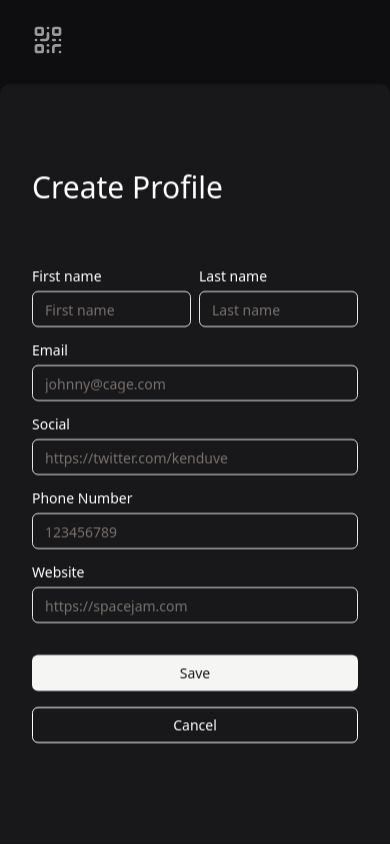
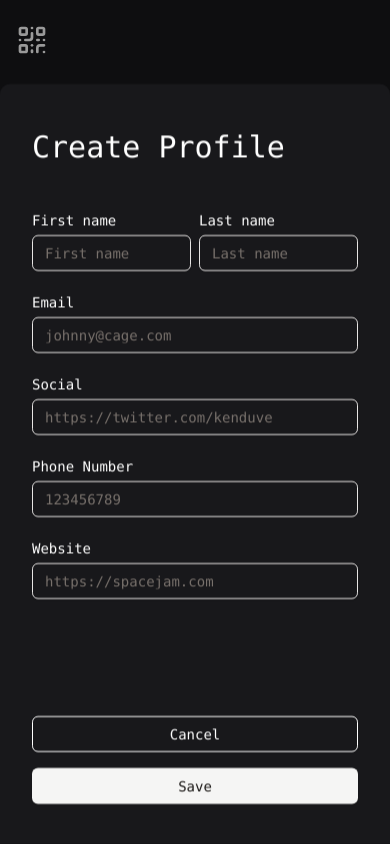
Before and after one commit to kenneth-duverge/qr-me, a React (Vite) app: page / in a window 390 px wide. Both pictures are taken after a click on the button "New". Built offline with nearby package versions, Linux system fonts and the light colour scheme.

Commit message:
Add drawers and crud api

```diff
--- a/package.json
+++ b/package.json
@@ -13,7 +13,9 @@
     "@hookform/resolvers": "^3.3.4",
     "@radix-ui/react-icons": "^1.3.0",
     "@radix-ui/react-label": "^2.0.2",
+    "@radix-ui/react-separator": "^1.0.3",
     "@radix-ui/react-slot": "^1.0.2",
+    "@tanstack/react-query": "^5.35.5",
     "autoprefixer": "^10.4.19",
     "class-variance-authority": "^0.7.0",
     "clsx": "^2.1.1",
--- a/src/App.tsx
+++ b/src/App.tsx
@@ -1,6 +1,6 @@
 import './App.css';
 import { RouterProvider, createBrowserRouter } from 'react-router-dom';
-
+import { QueryClient, QueryClientProvider } from '@tanstack/react-query';
 import { Generate } from './routes/generate';
 import { Root } from './routes/root';
 import { Index } from './routes';
@@ -43,7 +43,12 @@ const router = createBrowserRouter([
 //   .addPhoneNumber(9175871799, 'PREF;WORK')
 //   .addSocial('https://twitter.com/kenduve', 'Instagram', 'kenduve')
 //   .addURL('https://kennethduverge.com');
+const queryClient = new QueryClient();
 
 export default function App() {
-  return <RouterProvider router={router} />;
+  return (
+    <QueryClientProvider client={queryClient}>
+      <RouterProvider router={router} />
+    </QueryClientProvider>
+  );
 }
--- a/src/components/qr-form.tsx
+++ b/src/components/qr-form.tsx
@@ -4,7 +4,7 @@ import { Label } from '@/components/ui/label';
 export const QrForm = () => {
   return (
     // Should the `form` element be wrapped here?
-    <div className="flex flex-col gap-4 text-white">
+    <div className="flex flex-col gap-6 text-white w-full">
       <div className="flex gap-2 w-full">
         <Label className="flex flex-col gap-2 w-full">
           First name
--- /dev/null
+++ b/src/components/ui/separator.tsx
@@ -0,0 +1,29 @@
+import * as React from "react"
+import * as SeparatorPrimitive from "@radix-ui/react-separator"
+
+import { cn } from "@/lib/utils"
+
+const Separator = React.forwardRef<
+  React.ElementRef<typeof SeparatorPrimitive.Root>,
+  React.ComponentPropsWithoutRef<typeof SeparatorPrimitive.Root>
+>(
+  (
+    { className, orientation = "horizontal", decorative = true, ...props },
+    ref
+  ) => (
+    <SeparatorPrimitive.Root
+      ref={ref}
+      decorative={decorative}
+      orientation={orientation}
+      className={cn(
+        "shrink-0 bg-border",
+        orientation === "horizontal" ? "h-[1px] w-full" : "h-full w-[1px]",
+        className
+      )}
+      {...props}
+    />
+  )
+)
+Separator.displayName = SeparatorPrimitive.Root.displayName
+
+export { Separator }
--- /dev/null
+++ b/src/lib/api.ts
@@ -0,0 +1,56 @@
+import { useQuery } from '@tanstack/react-query';
+
+const profiles = [
+  {
+    id: 1,
+    name: 'Professional',
+    createdDate: 'March 12, 2024',
+  },
+  {
+    id: 2,
+    name: 'Work',
+    createdDate: 'March 8, 2024',
+  },
+  {
+    id: 3,
+    name: 'Comic con',
+    createdDate: 'March 7, 2024',
+  },
+  {
+    id: 4,
+    name: 'Friends & Family',
+    createdDate: 'March 5, 2024',
+  },
+];
+
+export const getProfiles = async () => {
+  return profiles;
+};
+
+export const getProfile = async (id: number | string) => profiles.find((p) => p.id === id);
+
+export const createProfile = async (profile: (typeof profiles)[0]) =>
+  profiles.push(profile) && profiles;
+
+export const deleteProfile = async (id: number | string) => profiles.filter((p) => p.id !== id);
+
+export const updateProfile = async (profile: (typeof profiles)[0]) => {
+  return profiles.map((p) => {
+    if (p.id === profile.id) {
+      return {
+        ...p,
+        ...profile,
+      };
+    }
+
+    return p;
+  });
+};
+
+export const useGetProfiles = () => {
+  return useQuery({ queryKey: ['profiles'], queryFn: getProfiles });
+};
+
+export const useGetProfile = (id: string | number) => {
+  return useQuery({ queryKey: ['profiles', id], queryFn: async () => await getProfile(id) });
+};
--- a/src/routes/generate.tsx
+++ b/src/routes/generate.tsx
@@ -33,9 +33,14 @@ export const Generate = () => {
   };
 
   return (
-    <div className="flex h-full pt-16 md:pt-0 flex-1 w-full flex-col-reverse lg:flex-row justify-evenly items-center gap-6 bg-zinc-900">
+    <div className="flex-1 font-mono w-full flex flex-col gap-4 py-8 text-white container !px-4 lg:!px-8">
+      <div className="justify-start flex flex-col pt-8 md:pt-0">
+        <div className="flex justify-between items-center">
+          <h1 className="text-2xl lg:text-3xl text-white">Create Profile</h1>
+        </div>
+        <div className="flex w-full flex-col-reverse mt-16 lg:mt-20 self-center lg:flex-row justify-evenly items-center gap-6">
           <form
-        className="w-full md:w-[500px] h-max pb-20 md:pb-0 px-4 shadow-sm gap-8 flex flex-col"
+            className="w-full md:w-[500px] h-max pb-20 md:pb-0 px-4 shadow-sm gap-8 flex flex-col justify-center items-center"
             onSubmit={(e) => {
               e.preventDefault();
 
@@ -62,7 +67,7 @@ export const Generate = () => {
             }}
           >
             <QrForm />
-        <Button type="submit" variant="secondary">
+            <Button type="submit" variant="secondary" className="w-full">
               Generate
             </Button>
           </form>
@@ -79,5 +84,7 @@ export const Generate = () => {
             <QRCode size={256} className="w-[250px]" value={vCard} viewBox={`0 0 256 256`} />
           </div>
         </div>
+      </div>
+    </div>
   );
 };
--- a/src/routes/index.tsx
+++ b/src/routes/index.tsx
@@ -1,9 +1,12 @@
+import { PencilIcon } from 'lucide-react';
+import QRCode from 'react-qr-code';
+import { Link } from 'react-router-dom';
 import { Drawer } from 'vaul';
-import QRCode from 'react-qr-code';
 
+import { QrForm } from '@/components/qr-form';
 import { Button } from '@/components/ui/button';
-import { Link } from 'react-router-dom';
-import { QrForm } from '@/components/qr-form';
+
+import { useGetProfile, useGetProfiles } from '@/lib/api';
 
 const EmptyState = () => (
   <div className="w-full text-white font-mono md:w-[80%] h-[80%] lg:border-2 lg:mx-auto mt-10 border-zinc-500 border-dashed rounded-md  flex p-8 items-center justify-center">
@@ -25,21 +28,24 @@ const EmptyState = () => (
   </div>
 );
 
-const QrProfile = ({ children }: React.PropsWithChildren) => {
+const QrProfile = ({
+  children,
+  profileId,
+}: React.PropsWithChildren<{ profileId: string | number }>) => {
   return (
     <div className="w-full md:w-full h-max bg-zinc-800 p-4 flex gap-4 items-center hover:bg-zinc-700 rounded-md">
       <div className="w-max border h-full">
         <QRCode value={`${Math.random()}`} className="w-[50px] h-full bg-white p-[2px]" />
       </div>
-      <p className="flex-1 flex-col gap-4 justify-between items-start">{children}</p>
-      <div className="flex gap-2 items-center">
+      <p className="flex-1 flex-col h-full flex justify-between">{children}</p>
+      <div className="flex gap-3 items-center h-full">
         <QrDrawer>
-          <Button size="sm" variant="outline">
-            Edit
+          <Button size="icon" variant="outline" className="!border-white/20">
+            <PencilIcon className="h-4 w-4" />
           </Button>
         </QrDrawer>
-        <QrViewDrawer>
-          <Button size="sm" variant="secondary">
+        <QrViewDrawer profileId={profileId}>
+          <Button size="default" variant="secondary">
             View
           </Button>
         </QrViewDrawer>
@@ -48,18 +54,23 @@ const QrProfile = ({ children }: React.PropsWithChildren) => {
   );
 };
 
-const QrViewDrawer = ({ children }: React.PropsWithChildren) => {
+const QrViewDrawer = ({
+  children,
+  profileId,
+}: React.PropsWithChildren<{ profileId: string | number }>) => {
+  const { data } = useGetProfile(profileId);
   return (
     <Drawer.Root>
       <Drawer.Trigger asChild>{children}</Drawer.Trigger>
       <Drawer.Portal>
         <Drawer.Overlay className="fixed inset-0 bg-black/40" />
-        <Drawer.Content className="bg-zinc-900 flex flex-col rounded-t-[10px] h-[90%] mt-24 fixed bottom-0 left-0 right-0">
+        <Drawer.Content className="bg-zinc-900 font-mono flex flex-col rounded-t-[10px] h-[90%] mt-24 fixed bottom-0 left-0 right-0">
           <Drawer.Handle />
-          <div className="container mx-auto pt-20 lg:max-w-[800px] flex flex-col gap-8">
-            <div className="flex h-full w-full items-center justify-center">
+          <div className="container pt-20 lg:max-w-[800px] h-full justify-around flex flex-col gap-8">
+            <div className="flex w-full items-center justify-center h-max">
               <QRCode value={`${Math.random()}`} className="bg-white p-4" />
             </div>
+            <h1 className="text-2xl text-white/50">{data?.name}</h1>
           </div>
         </Drawer.Content>
       </Drawer.Portal>
@@ -69,26 +80,30 @@ const QrViewDrawer = ({ children }: React.PropsWithChildren) => {
 
 const QrDrawer = ({
   children,
-  title = 'Edit QR Profile',
+  title = 'Edit Profile',
 }: React.PropsWithChildren<{ title?: string }>) => {
   return (
     <Drawer.Root>
       <Drawer.Trigger asChild>{children}</Drawer.Trigger>
       <Drawer.Portal>
         <Drawer.Overlay className="fixed inset-0 bg-black/40" />
-        <Drawer.Content className="bg-zinc-900 flex flex-col rounded-t-[10px] h-[90%] mt-24 fixed bottom-0 left-0 right-0">
+        <Drawer.Content className="bg-zinc-900 flex flex-col px-4 rounded-t-[10px] font-mono h-[90%] fixed bottom-0 left-0 right-0">
           <Drawer.Handle />
-          <div className="container mx-auto pt-20 lg:max-w-[800px] flex flex-col gap-8">
+          <div className="container h-full !px-4 lg:!px-8 mx-auto pt-10 lg:max-w-[800px] flex flex-col gap-4">
             <h1 className="text-3xl text-white">{title}</h1>
-            <div className="mt-8">
+            <div className="mt-8 flex h-max">
               <QrForm />
             </div>
-            <div className="flex flex-col gap-4">
+            <div className="flex flex-col-reverse w-full gap-4 flex-1 items-center pb-10">
               <Drawer.Close asChild>
-                <Button variant="secondary">Save</Button>
+                <Button variant="secondary" className="w-full">
+                  Save
+                </Button>
               </Drawer.Close>
               <Drawer.Close asChild>
-                <Button variant="outline">Cancel</Button>
+                <Button variant="outline" className="w-full">
+                  Cancel
+                </Button>
               </Drawer.Close>
             </div>
           </div>
@@ -98,13 +113,17 @@ const QrDrawer = ({
   );
 };
 
-const data = [];
+export const Index = () => {
+  const { data, isLoading } = useGetProfiles();
 
-export const Index = () => {
-  if (data.length === 1) return <EmptyState />;
+  if (isLoading) return null;
+
+  if (!data) return <EmptyState />;
+
+  console.log(data);
 
   return (
-    <div className="flex-1 font-mono w-full flex flex-col gap-4 py-8 text-white container">
+    <div className="flex-1 font-mono w-full flex flex-col gap-4 py-8 text-white container !px-4 lg:!px-8">
       <div className="justify-start flex flex-col pt-8 md:pt-0">
         <div className="flex justify-between items-center">
           <h1 className="text-2xl lg:text-3xl text-white">Profiles</h1>
@@ -115,22 +134,12 @@ export const Index = () => {
           </QrDrawer>
         </div>
         <div className="flex mt-16 lg:mt-20 flex-col gap-4 max-w-[800px] w-full self-center">
-          <QrProfile>
-            <p>Personal</p>
-            <p className="text-sm text-zinc-500">March 12, 2024</p>
-          </QrProfile>
-          <QrProfile>
-            <p>Business</p>
-            <p className="text-sm text-zinc-500">March 12, 2024</p>
-          </QrProfile>
-          <QrProfile>
-            <p>Comic con</p>
-            <p className="text-sm text-zinc-500">March 12, 2024</p>
-          </QrProfile>
-          <QrProfile>
-            <p>Work</p>
-            <p className="text-sm text-zinc-500">March 15, 2024</p>
-          </QrProfile>
+          {data.map((p) => (
+            <QrProfile profileId={p.id} key={p.id}>
+              <p className="text-balance">{p.name}</p>
+              <p className="text-xs md:text-sm text-zinc-500">{p.createdDate}</p>
+            </QrProfile>
+          ))}
         </div>
       </div>
     </div>
--- a/src/routes/root.tsx
+++ b/src/routes/root.tsx
@@ -8,7 +8,7 @@ export function Root() {
   const location = useLocation();
   return (
     <React.StrictMode>
-      <div className="h-20 w-full py-4 px-8 flex items-center justify-between text-white ">
+      <div className="h-20 w-full p-4 lg:px-8 flex items-center justify-between text-white ">
         <Link to="/" className="flex items-center gap-3">
           <QrCode className="h-8 w-8" />
         </Link>
```
Also changed, not shown: 1 other file (tests, documents, lock files or other folders). Lines whose indentation alone changed are shown as unchanged.
